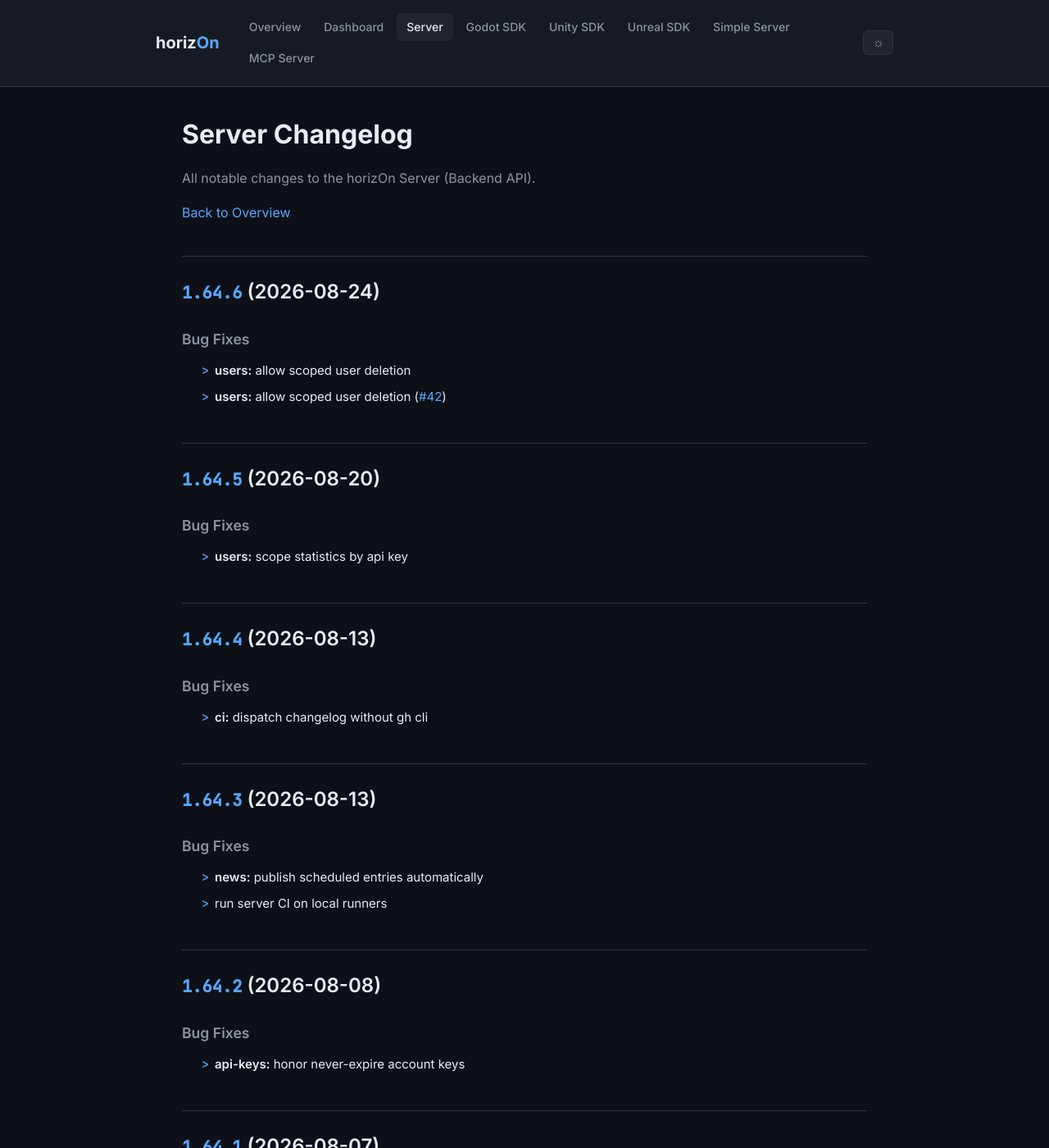
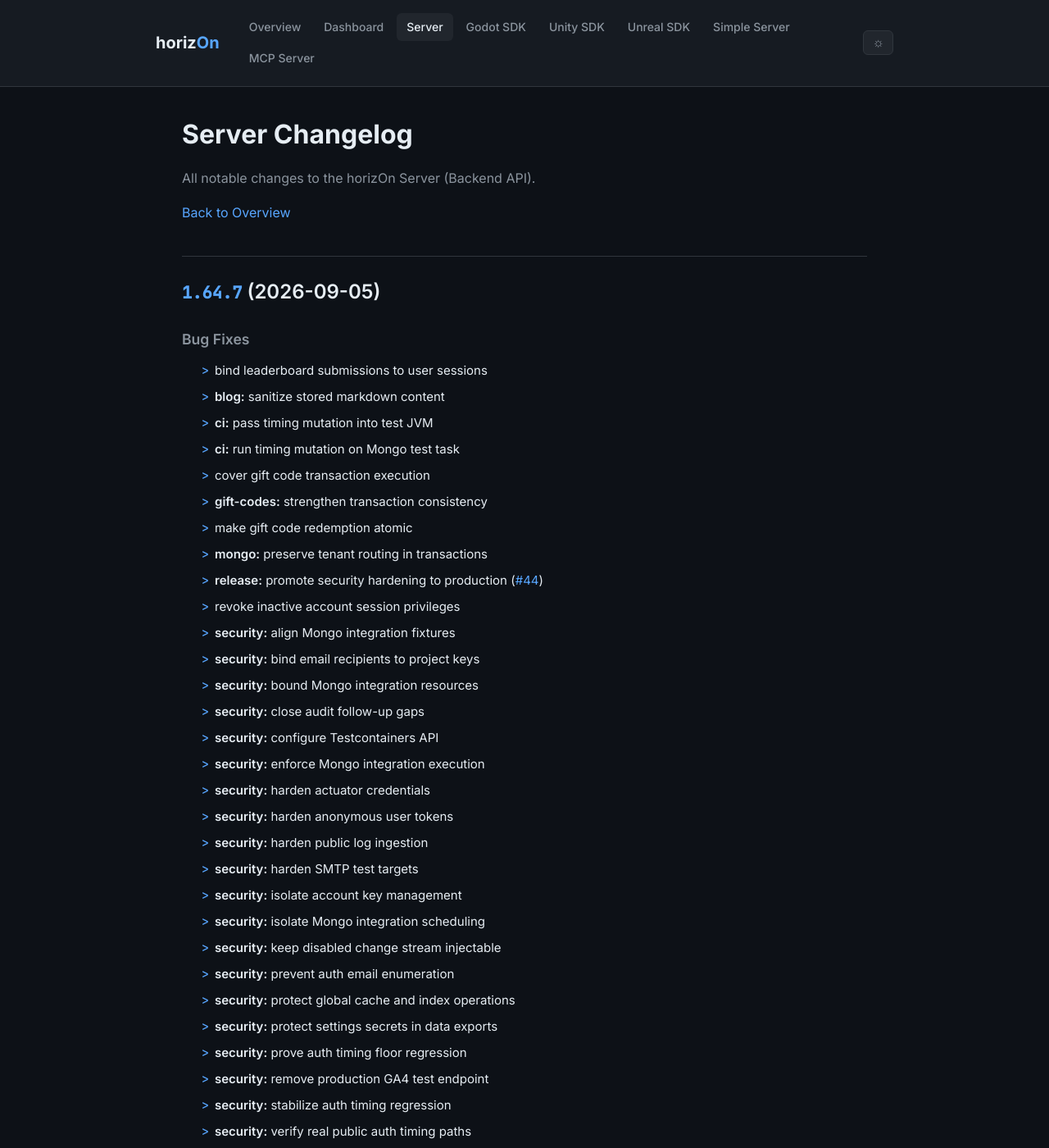
Before and after one commit to ProjectMakersDE/horizOn-Changelog, a Jekyll site: the page built from server-changelog.md, in a window 1280 px wide and 1400 px high. Shown: the whole window at 82% size. Built offline with Jekyll 4.4.1, drawn with Linux system fonts in a browser that asks for light colours; some of the changed text lies outside the part shown.

Commit message:
chore: reconcile changelogs

```diff
--- a/server-changelog.md
+++ b/server-changelog.md
@@ -8,6 +8,43 @@ title: Server Changelog
 All notable changes to the horizOn Server (Backend API).
 
 [Back to Overview](.)
+
+## [1.64.7](https://github.com/ProjectMakersDE/horizOn-Server/compare/v1.64.6...v1.64.7) (2026-09-05)
+
+
+### Bug Fixes
+
+* bind leaderboard submissions to user sessions ([d65d2c8](https://github.com/ProjectMakersDE/horizOn-Server/commit/d65d2c851519c12b7ed32a1aa34707c06a6b821e))
+* **blog:** sanitize stored markdown content ([19c37e8](https://github.com/ProjectMakersDE/horizOn-Server/commit/19c37e837747c6c6756c825678649108a350c7b2))
+* **ci:** pass timing mutation into test JVM ([513ffd1](https://github.com/ProjectMakersDE/horizOn-Server/commit/513ffd194926efc05ba365b657cb7390e9d4da31))
+* **ci:** run timing mutation on Mongo test task ([03340e2](https://github.com/ProjectMakersDE/horizOn-Server/commit/03340e21694edb11352a431b19e71e6ec5d3546c))
+* cover gift code transaction execution ([986b3d9](https://github.com/ProjectMakersDE/horizOn-Server/commit/986b3d9fe5c19885487fdce103c9f36c9837b57e))
+* **gift-codes:** strengthen transaction consistency ([77d0da2](https://github.com/ProjectMakersDE/horizOn-Server/commit/77d0da2b12288e569ec13d1740a724ddee7008c7))
+* make gift code redemption atomic ([77ff6d6](https://github.com/ProjectMakersDE/horizOn-Server/commit/77ff6d669e301c59e46fb812465bb9bd32b2771b))
+* **mongo:** preserve tenant routing in transactions ([e7a8a1a](https://github.com/ProjectMakersDE/horizOn-Server/commit/e7a8a1a23358fd1e90cfed73273c50cabe2fb5f3))
+* **release:** promote security hardening to production ([#44](https://github.com/ProjectMakersDE/horizOn-Server/issues/44)) ([ab33f48](https://github.com/ProjectMakersDE/horizOn-Server/commit/ab33f480241ceef82563e4f8832e990a06faf133))
+* revoke inactive account session privileges ([ef3bb0b](https://github.com/ProjectMakersDE/horizOn-Server/commit/ef3bb0b535f887149be32f62fd895f392b240373))
+* **security:** align Mongo integration fixtures ([dad019f](https://github.com/ProjectMakersDE/horizOn-Server/commit/dad019fd3071016e6e9a4492ef1838c3dd4e1013))
+* **security:** bind email recipients to project keys ([721f3d6](https://github.com/ProjectMakersDE/horizOn-Server/commit/721f3d6588f5ad66bf58b429ebac2926c8a7531c))
+* **security:** bound Mongo integration resources ([3e19ede](https://github.com/ProjectMakersDE/horizOn-Server/commit/3e19ede1d0c9b2e900c8daf7589c3aa9f6dc4b55))
+* **security:** close audit follow-up gaps ([eb5dd18](https://github.com/ProjectMakersDE/horizOn-Server/commit/eb5dd182a2516edc64d5a5d55d6bd930c7726c3e))
+* **security:** configure Testcontainers API ([df773e0](https://github.com/ProjectMakersDE/horizOn-Server/commit/df773e017f5d365294255ccee5a1248fcc2f714a))
+* **security:** enforce Mongo integration execution ([534869b](https://github.com/ProjectMakersDE/horizOn-Server/commit/534869bb5b0a1ab1a0f2cc9ddbe5bbdb89e1c317))
+* **security:** harden actuator credentials ([5bf28ca](https://github.com/ProjectMakersDE/horizOn-Server/commit/5bf28cabdcf98585172e3d069fd1db0a5414bf04))
+* **security:** harden anonymous user tokens ([c6d151d](https://github.com/ProjectMakersDE/horizOn-Server/commit/c6d151dd162127acee6cb93d5bcae76cefc7b041))
+* **security:** harden public log ingestion ([98b8554](https://github.com/ProjectMakersDE/horizOn-Server/commit/98b855458e052158a28dd00a016791770e479ec6))
+* **security:** harden SMTP test targets ([85c464d](https://github.com/ProjectMakersDE/horizOn-Server/commit/85c464da7946412c01601b9d03990ada31a66416))
+* **security:** isolate account key management ([ab8cb3f](https://github.com/ProjectMakersDE/horizOn-Server/commit/ab8cb3f1b38265c7210c1e894779b32ad8e32d05))
+* **security:** isolate Mongo integration scheduling ([32c9ec0](https://github.com/ProjectMakersDE/horizOn-Server/commit/32c9ec09b9b0d77b31275db4a911a082eb0a05d9))
+* **security:** keep disabled change stream injectable ([5522011](https://github.com/ProjectMakersDE/horizOn-Server/commit/5522011d2e31d789eef8b92bc0db1e34ebfa4b4d))
+* **security:** prevent auth email enumeration ([ffe3746](https://github.com/ProjectMakersDE/horizOn-Server/commit/ffe37467356563f7dae3e1065c5fd13d5ca99fc8))
+* **security:** protect global cache and index operations ([010e001](https://github.com/ProjectMakersDE/horizOn-Server/commit/010e0010dd879b206341161f6fb3d7d9019d64ca))
+* **security:** protect settings secrets in data exports ([8bc4880](https://github.com/ProjectMakersDE/horizOn-Server/commit/8bc48801df3c6936ec7ac377de7f4898d7df4d74))
+* **security:** prove auth timing floor regression ([8053861](https://github.com/ProjectMakersDE/horizOn-Server/commit/8053861782b6b1464607583a76884ed631fce7f4))
+* **security:** remove production GA4 test endpoint ([e03ff8d](https://github.com/ProjectMakersDE/horizOn-Server/commit/e03ff8dffd7ebd23c2c1e382dd69c225a0c2dc49))
+* **security:** stabilize auth timing regression ([ce02589](https://github.com/ProjectMakersDE/horizOn-Server/commit/ce02589360b306e29f27e708cd0c1b883a717068))
+* **security:** verify real public auth timing paths ([024e36f](https://github.com/ProjectMakersDE/horizOn-Server/commit/024e36ff8d4014404c8e225f677243ad4ac7bee7))
+* **support:** enforce tenant-bound ticket access ([abe62fd](https://github.com/ProjectMakersDE/horizOn-Server/commit/abe62fd73aab327d2cbecdb9a6aeee9bb2b86930))
 
 ## [1.64.6](https://github.com/ProjectMakersDE/horizOn-Server/compare/v1.64.5...v1.64.6) (2026-08-24)
 
```
Also changed, not shown: index.md (+1 -1 lines).
